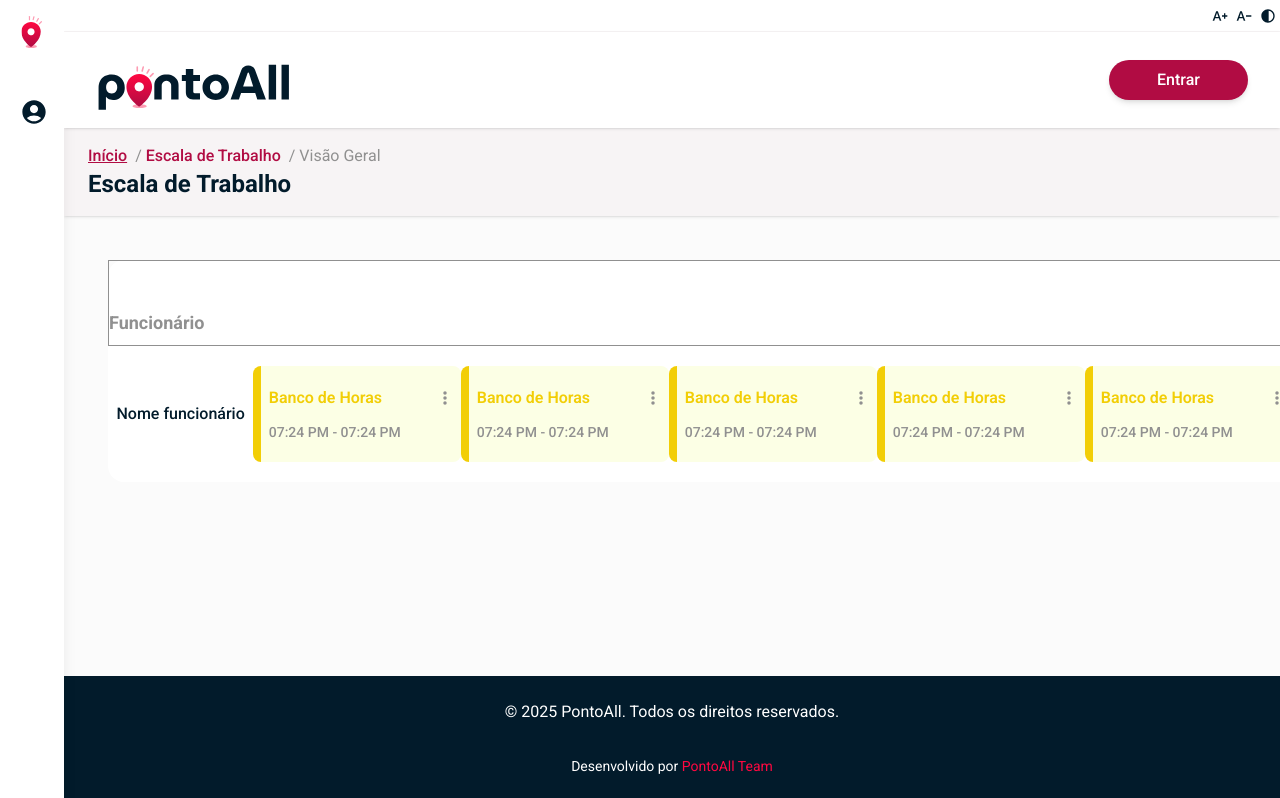
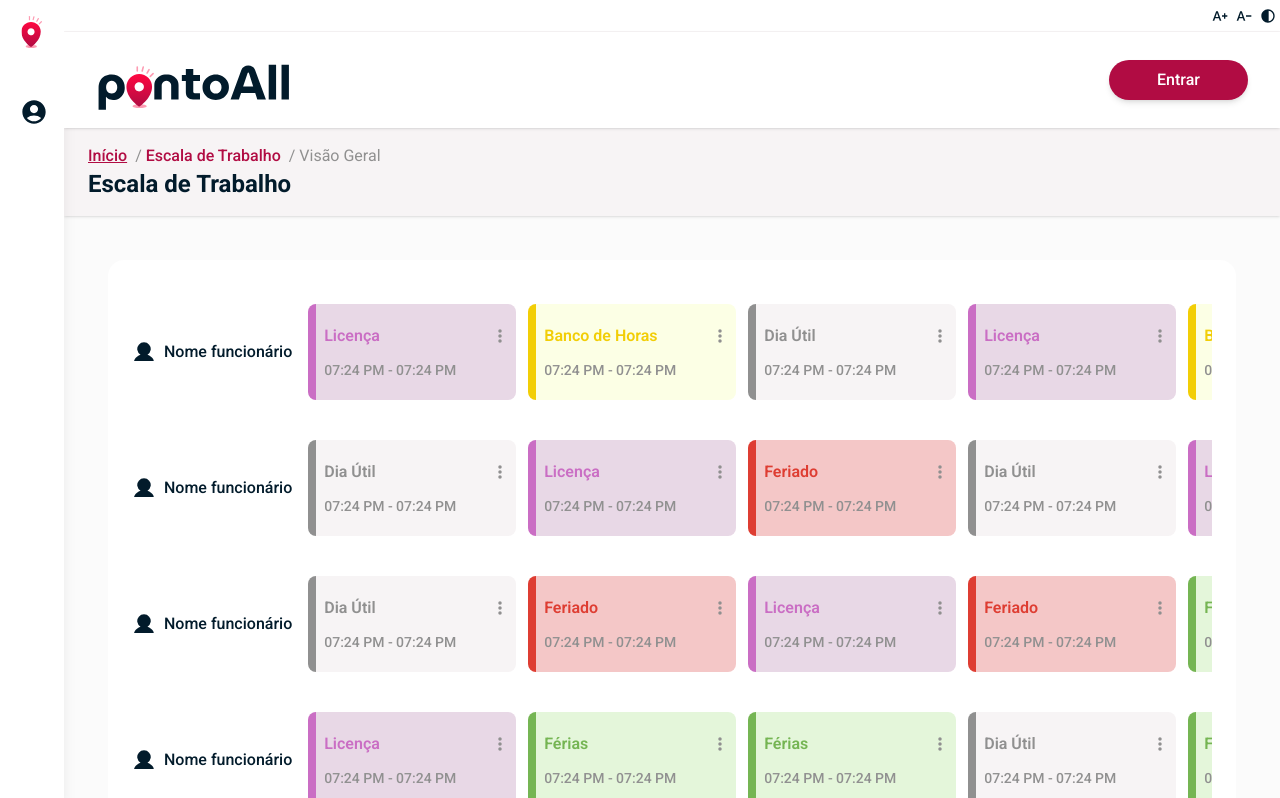
Before and after one commit to PontoAllTeam/PontoAll-Web, a React (Vite) app in the folder PontoAllWeb/: page /work_schedule/overview in a window 1280 px wide. Shown: the top 798 px of the page. Built offline with nearby package versions, Linux system fonts and the light colour scheme.

Commit message:
:construction: Progresso no calendário da Escala

```diff
--- a/PontoAllWeb/src/pages/WorkSchedule/WorkScheduleOverview.tsx
+++ b/PontoAllWeb/src/pages/WorkSchedule/WorkScheduleOverview.tsx
@@ -4,7 +4,16 @@ import { ScheduleDayType } from '@/types/enums';
 import { WorkSchedule } from '@/types/models';
 import { PiUserFill } from 'react-icons/pi';
 
-export default function WorkScheduleOverview() {
+const EmployeeName = () => {
+  return (
+    <div className='flex flex-row items-center justify-center shrink-0 gap-2'>
+      <PiUserFill className='text-text-secondary text-2xl' />
+      <p className='text-text-secondary font-medium'>Nome funcionário</p>
+    </div>
+  );
+};
+
+const EmployeeSchedule = () => {
   const dataAgora = new Date();
   const emptySchedule: WorkSchedule = {
     dayOfMonth: 4,
@@ -17,36 +26,51 @@ export default function WorkScheduleOverview() {
     yearMonth: '2025/09',
   };
 
+  return (
+    <div className='flex flex-row gap-3 justify-between'>
+      {Array.from({ length: 7 }).map((_, index) => (
+        <ScheduleCard
+          key={index}
+          workSchedule={{
+            ...emptySchedule,
+            dayType: Math.floor(Math.random() * (6 - 1 + 1)) + 1,
+          }}
+        />
+      ))}
+    </div>
+  );
+};
+
+export default function WorkScheduleOverview() {
   const dias = ['Seg', 'Ter', 'Qua', 'Qui', 'Sex', 'Sab', 'Dom'];
 
   return (
-    <div className='w-full'>
+    <div>
       <BreadcrumbPageTitle title='Escala de Trabalho' />
+      {/* Container da página */}
       <div className='p-11 h-full'>
-        <table className='bg-white w-full h-40 border-collapse p-6 rounded-2xl'>
-          <thead className='text-text-primary font-medium text-lg'>
-            <tr className='h-12'>
-              {/* Coluna reservada para as checkbox */}
-              <th className='text-left border pt-10'>Funcionário</th>
-              {dias.map((column, index) => (
-                <th key={index} className='text-left border pt-10 pb-4'>
-                  {column}
-                </th>
-              ))}
-            </tr>
-          </thead>
-          <div className='flex flex-row items-center gap-2 py-5'>
-            <PiUserFill className='text-text-secondary text-2xl' />
-            <p className='text-text-secondary font-medium shrink-0'>
-              Nome funcionário
-            </p>
-            <div className='flex justify-between w-full'>
-              {Array.from({ length: 7 }).map(() => (
-                <ScheduleCard workSchedule={emptySchedule} />
-              ))}
+        {/* Container do calendário das escalas */}
+        <div className='bg-white p-6 rounded-2xl h-full max-h-fit flex flex-col'>
+          {/* Conteúdo do calendário */}
+          <div className='flex gap-4 items-center w-full'>
+            {/* //TODO Quando for feito a integração com a API, as duas listas (funcionários e os cards dos dias) devem estar em sincronia*/}
+            {/* Coluna dos funcionários */}
+            <div className='shrink-0 h-full flex flex-col *:my-auto'>
+              <EmployeeName />
+              <EmployeeName />
+              <EmployeeName />
+              <EmployeeName />
+            </div>
+
+            {/* Container dos cards de todos os funcionários */}
+            <div className='flex flex-col w-full overflow-x-auto *:py-5'>
+              <EmployeeSchedule />
+              <EmployeeSchedule />
+              <EmployeeSchedule />
+              <EmployeeSchedule />
             </div>
           </div>
-        </table>
+        </div>
       </div>
     </div>
   );
```
